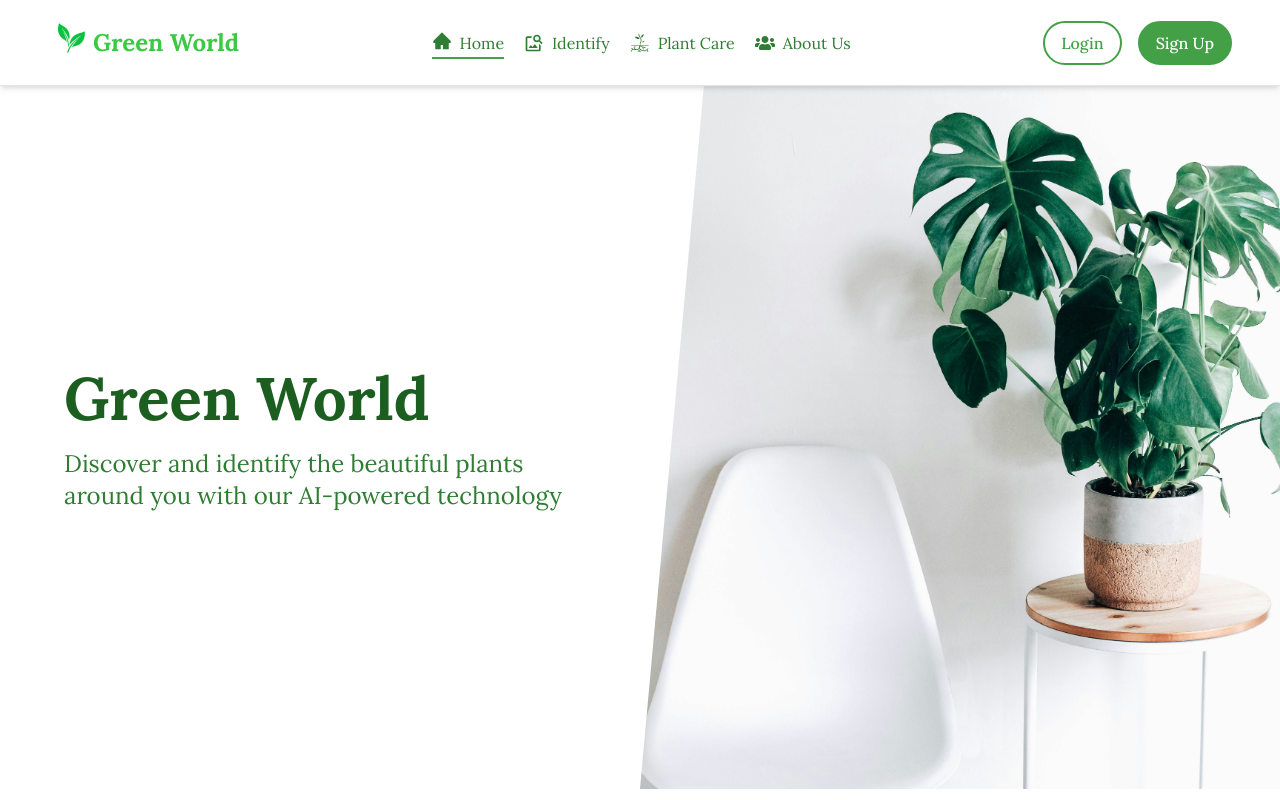
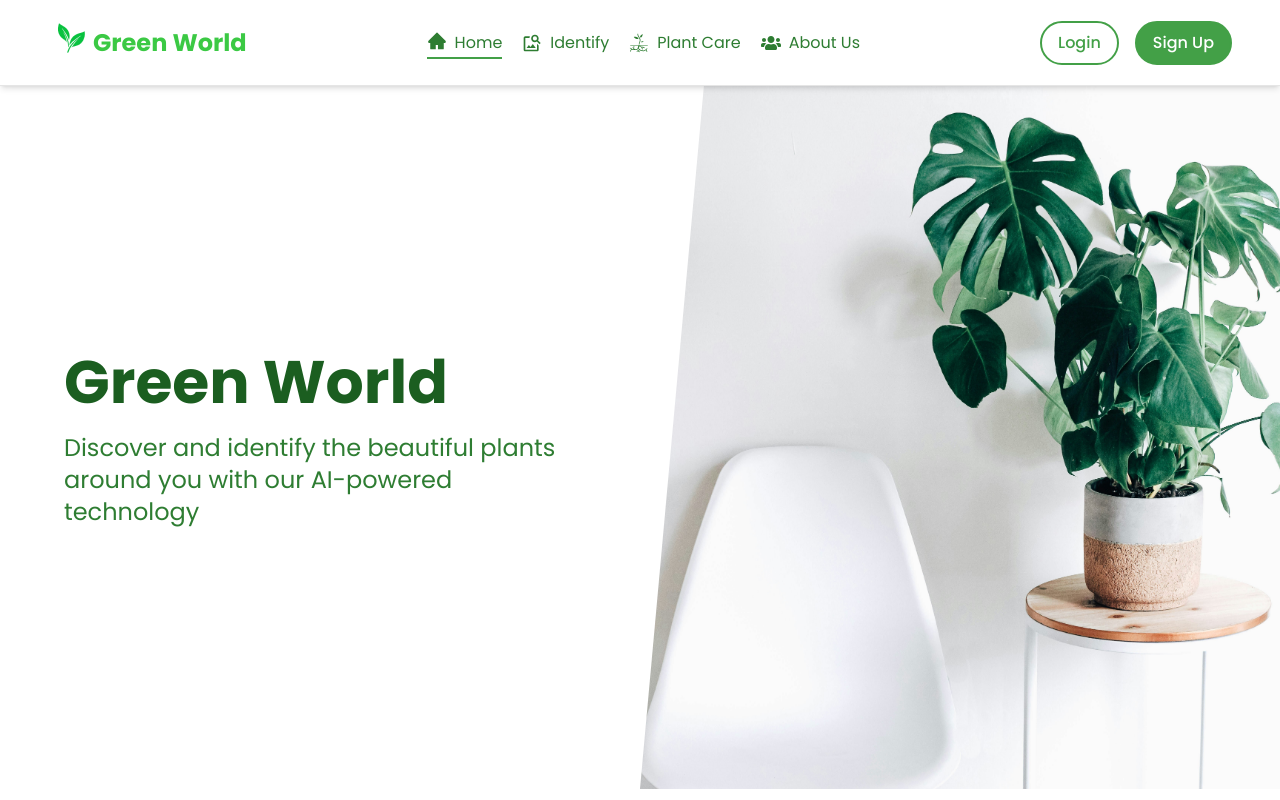
Before and after one commit to Green-World-Project/green-world-web, a React (Vite) app: page /home in a window 1280 px wide. Shown: the top 800 px of the page. Built offline with nearby package versions, Linux system fonts and the light colour scheme.

Commit message:
refactor: update font family to Poppins

```diff
--- a/src/index.css
+++ b/src/index.css
@@ -1,4 +1,5 @@
-@import url("https://fonts.googleapis.com/css2?family=Inter:ital,opsz,wght@0,14..32,100..900;1,14..32,100..900&family=Lora:ital,wght@0,400..700;1,400..700&display=swap");
+@import url("https://fonts.googleapis.com/css2?family=Poppins:ital,wght@0,100;0,200;0,300;0,400;0,500;0,600;0,700;0,800;0,900;1,100;1,200;1,300;1,400;1,500;1,600;1,700;1,800;1,900&display=swap");
+
 @tailwind base;
 @tailwind components;
 @tailwind utilities;
--- a/tailwind.config.js
+++ b/tailwind.config.js
@@ -12,7 +12,7 @@ export default {
         darkGreen: "#1b5e20",
       },
       fontFamily: {
-        sans: ["Lora", "sans-serif"],
+        sans: ["poppins", "sans-serif"],
       },
       keyframes: {
         float: {
```
